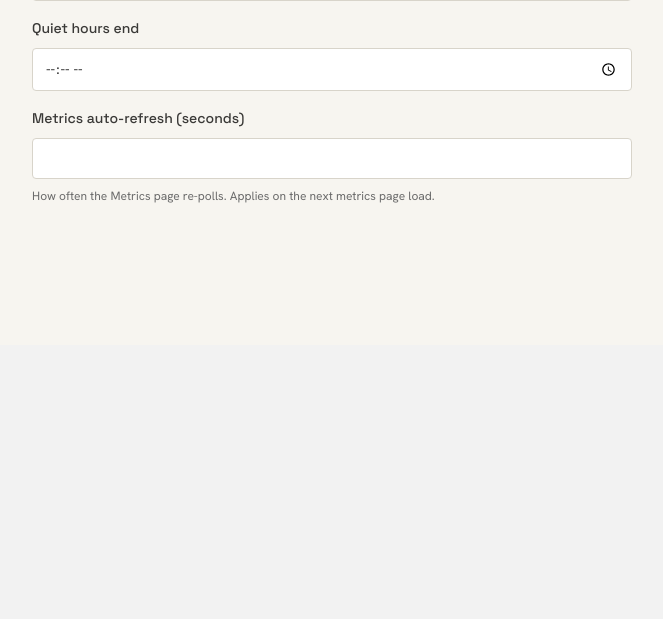
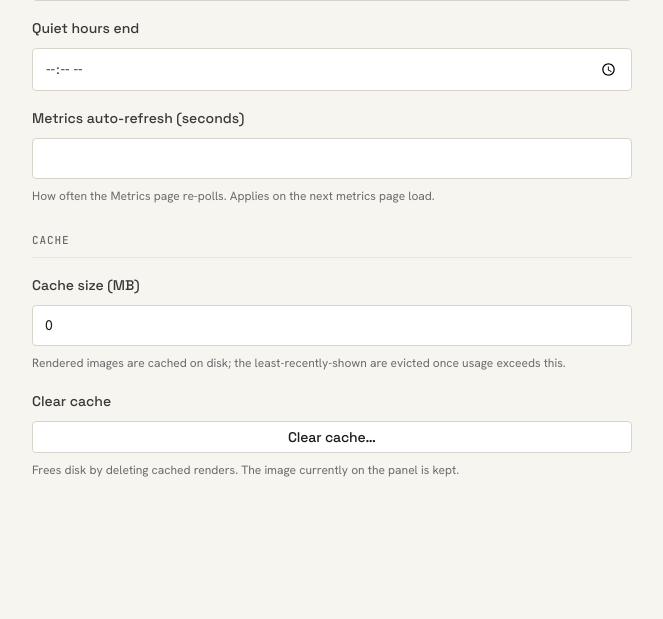
Before and after one commit to sethstuart/vibeFrame, a FastAPI app: template src/vibeframe/web/templates/settings.html in a window 1280 px wide. Shown: the part 1109-1728 px from the top of the page, without its empty margins (82-745 px from the left). Before the commit the page ends 1312 px from the top, so only its background shows below. Run offline with FastAPI, Linux system fonts and the light colour scheme; the template is opened without the code that fills it, so the values that code supplies are empty; parts of the project's set-up code (start-up, migrations or seed data) failed here and were passed over; some libraries are stand-ins or nearby versions.

Commit message:
Surface cache usage; cache-size setting; clear-cache (keeps current image)
Metrics page gains a "Disk cache" tile: used / cap MB, % full, file count
(Cache.usage()). Settings gains a "Cache" section: a cache-size field in MB
(persisted to cache_max_bytes, restored on boot, applied live to the running
Cache with an immediate evict on lowering) and a "Clear cache…" button gated
by an "Are you sure?" confirm toast.

Follow-on effects checked: the now-showing hero loads source-cropped.jpg
(re-derived from NFS, not the pipeline cache) so it's unaffected; the settings
live-preview "before" loads preview.png (cache with a re-render fallback) so it
wouldn't break but would re-render once. To avoid that hitch, clear-cache keeps
the cache entries for the image currently on the panel — Cache.clear(keep_sources)
spares both the dithered (<sha>-…) and prepared (prepared-<sha>-…) layers; the
trailing '-' prevents sha-prefix collisions.

Tests: new test_cache.py (usage, keep-current clear, prefix-collision guard);
extend the settings POST test payload with cache_max_mb.

Co-Authored-By: Claude Opus 4.8 (1M context) <noreply@anthropic.com>
Claude-Session: 0a9199f1-97ae-45e6-bb97-a0611acc6ed

```diff
--- a/src/vibeframe/__main__.py
+++ b/src/vibeframe/__main__.py
@@ -48,6 +48,7 @@ def _restore_persisted_settings(settings: Settings, engine) -> None:
         ("quiet_start", _parse_time),
         ("quiet_end", _parse_time),
         ("metrics_refresh_seconds", int),
+        ("cache_max_bytes", int),
     ]
     for name, parse in fields:
         raw = get_setting(engine, name)
--- a/src/vibeframe/library.py
+++ b/src/vibeframe/library.py
@@ -226,6 +226,10 @@ class ImageLibrary:
         with Session(self.engine) as session:
             return session.get(Image, image_id)
 
+    def get_by_path(self, path: str) -> Image | None:
+        with Session(self.engine) as session:
+            return session.exec(select(Image).where(Image.path == path)).first()
+
     def all_ids(self, favorites_only: bool = False) -> list[int]:
         with Session(self.engine) as session:
             if favorites_only:
--- a/src/vibeframe/web/templates/settings.html
+++ b/src/vibeframe/web/templates/settings.html
@@ -60,6 +60,37 @@
         <input id="metrics_refresh_seconds" name="metrics_refresh_seconds" type="number" min="1"
                value="{{ s.metrics_refresh_seconds }}" class="text-input" />
       {% endcall %}
+    </div>
+
+    <div class="settings-section" x-data="clearCache()">
+      <h3>Cache</h3>
+      {% call field('Cache size (MB)', 'cache_max_mb', help='Rendered images are cached on disk; the least-recently-shown are evicted once usage exceeds this.') %}
+        <input id="cache_max_mb" name="cache_max_mb" type="number" min="1"
+               value="{{ (s.cache_max_bytes / 1048576)|round|int }}" class="text-input" />
+      {% endcall %}
+      <div class="field">
+        <label>Clear cache</label>
+        <button type="button" class="btn btn-secondary sm" @click="ask()">Clear cache…</button>
+        <span class="help">Frees disk by deleting cached renders. The image currently on the panel is kept.</span>
+      </div>
+
+      <!-- Confirm + result toast (fixed position; the confirm reuses the
+           push-toast shell so it persists until the user acts). -->
+      <div class="toast-host" x-show="open || result" x-cloak>
+        <div class="toast toast-warn push-toast" x-show="open" x-cloak>
+          <strong>Clear cache?</strong>
+          <p>Deletes all cached renders except the image currently on the panel.</p>
+          <div class="actions" style="display:flex; gap: var(--space-2); margin-top: var(--space-2);">
+            <button type="button" class="btn btn-danger sm" @click="clearNow()" x-show="!busy">Yes, clear</button>
+            <button type="button" class="btn btn-ghost sm" @click="open = false" x-show="!busy">Cancel</button>
+            <span class="muted" x-show="busy" x-cloak>Clearing…</span>
+          </div>
+        </div>
+        <div class="toast toast-ok" x-show="result" x-cloak>
+          <strong>Cache cleared</strong>
+          <p x-text="result"></p>
+        </div>
+      </div>
     </div>
   </div>
 
@@ -127,6 +158,32 @@
       }, 0);
     });
   })();
+
+  // Clear-cache confirm/result flow. The button opens a confirm toast; "Yes"
+  // POSTs to /settings/clear-cache (which keeps the currently-shown image) and
+  // reports how much was freed.
+  function clearCache() {
+    return {
+      open: false,
+      busy: false,
+      result: '',
+      ask() { this.result = ''; this.open = true; },
+      async clearNow() {
+        this.busy = true;
+        try {
+          const r = await fetch('/settings/clear-cache', { method: 'POST' });
+          const j = await r.json();
+          const mb = (j.freed_bytes / 1048576).toFixed(1);
+          this.result = `Removed ${j.removed} file${j.removed === 1 ? '' : 's'} (${mb} MB), kept ${j.kept}.`;
+        } catch {
+          this.result = 'Clear failed — see logs.';
+        }
+        this.busy = false;
+        this.open = false;
+        setTimeout(() => { this.result = ''; }, 8000);
+      },
+    };
+  }
 </script>
 
 {% if pushable and preview_id %}
```
Also changed, not shown: src/vibeframe/cache.py (+39 -0 lines), src/vibeframe/web/routes/metrics.py (+9 -0 lines), src/vibeframe/web/routes/settings.py (+26 -0 lines), src/vibeframe/web/templates/_metrics_body.html (+7 -0 lines), tests/test_cache.py (added, +55 -0 lines), tests/test_web.py (+1 -0 lines), README.md.
